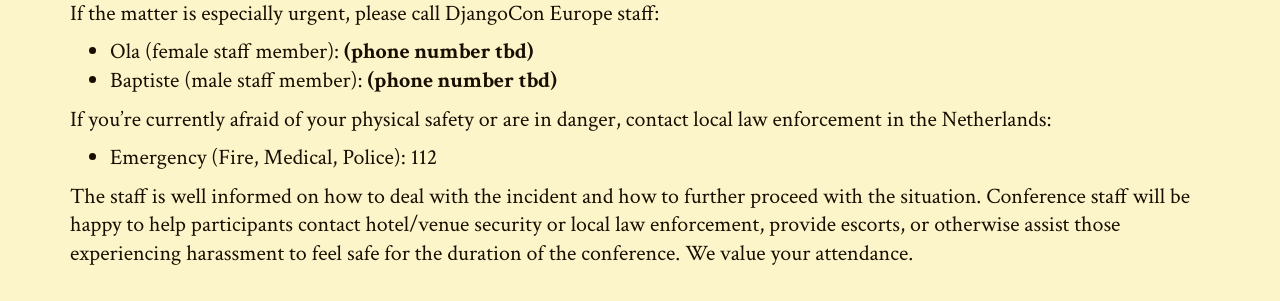
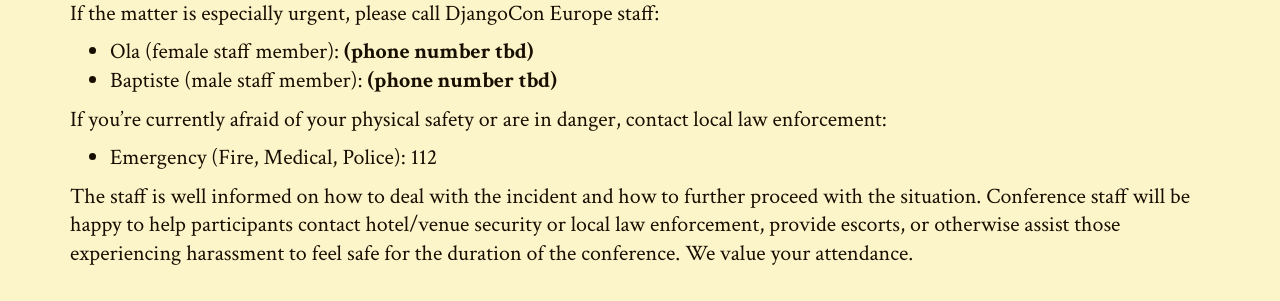
Before and after one commit to djangocon/2016.djangocon.eu, a Django app: page /coc/ in a window 1280 px wide. Shown: the part 1502-1803 px from the top of the page. Run offline with Django 3.2, Linux system fonts and the light colour scheme; some libraries are stand-ins or nearby versions.

Commit message:
Removed reference to Stroopwafel country

```diff
--- a/templates/coc.html
+++ b/templates/coc.html
@@ -48,7 +48,7 @@
             <li>Baptiste (male staff member): <strong>(phone number tbd)</strong></li>
         </ul>
     </p>
-    <p>If you’re currently afraid of your physical safety or are in danger, contact local law enforcement in the Netherlands:
+    <p>If you’re currently afraid of your physical safety or are in danger, contact local law enforcement:
         <ul><li>Emergency (Fire, Medical, Police): 112</li></ul>
     </p>
     <p>
```
